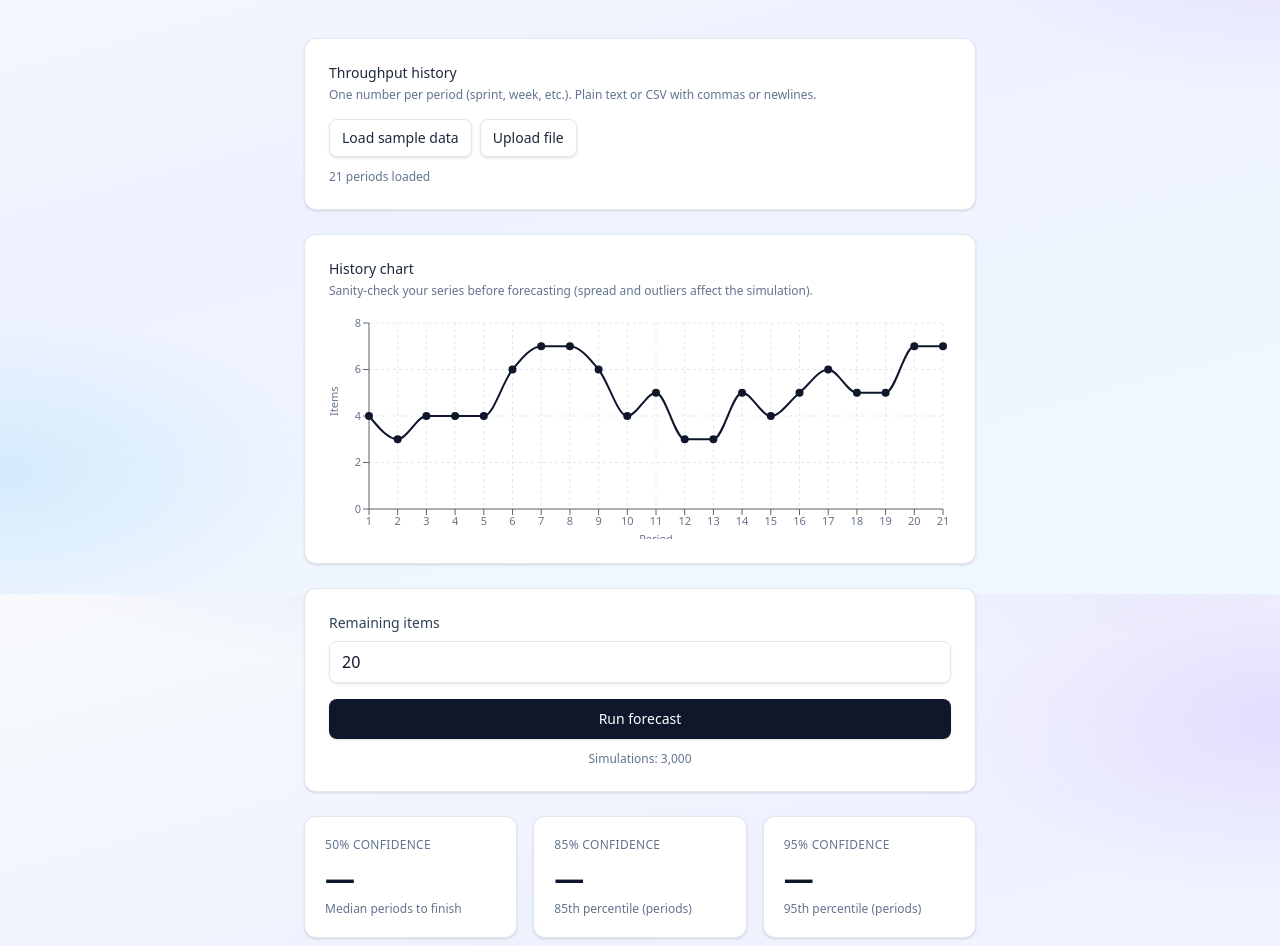
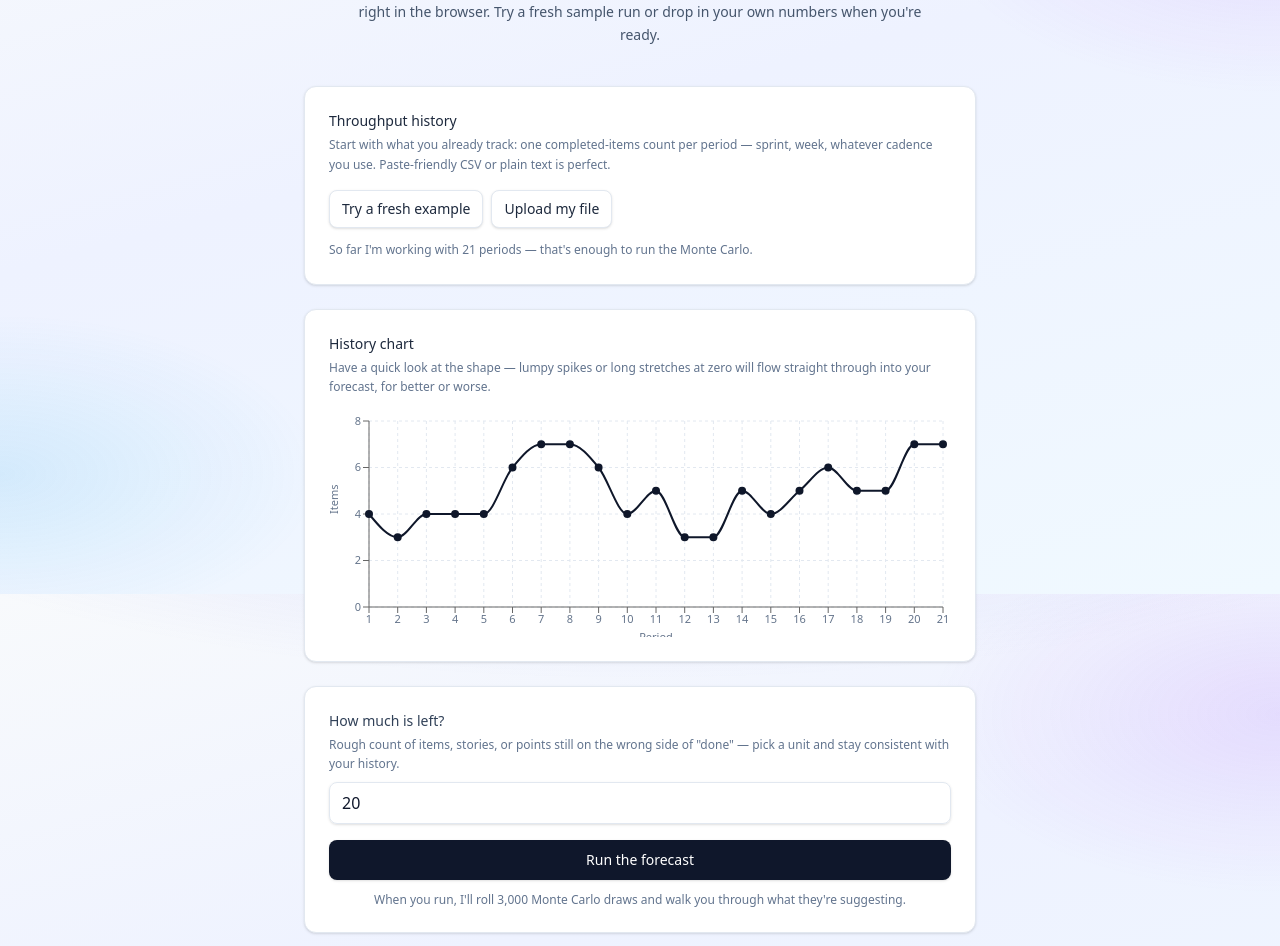
Before and after one commit to Mikrocode/FlowCast, a Next.js app: page / in a window 1280 px wide. Shown: the part 206-1152 px from the top of the page. Built offline with nearby package versions, Linux system fonts and the light colour scheme.

Commit message:
Add Flow Cast voice guidelines and enhance UI copy for clarity and empathy

```diff
--- a/app/page.tsx
+++ b/app/page.tsx
@@ -43,12 +43,36 @@ export default function Home() {
 
   const cards = useMemo(
     () => [
-      { label: "50% confidence", value: p50, sub: "Median periods to finish" },
-      { label: "85% confidence", value: p85, sub: "85th percentile (periods)" },
-      { label: "95% confidence", value: p95, sub: "95th percentile (periods)" },
+      {
+        label: "50% confidence",
+        value: p50,
+        sub: "About even odds — half the simulated timelines finish here or sooner.",
+      },
+      {
+        label: "85% confidence",
+        value: p85,
+        sub: "I'd lean on this when you need a date you can usually stand behind.",
+      },
+      {
+        label: "95% confidence",
+        value: p95,
+        sub: "The stress case — handy when someone asks how bad late delivery could look.",
+      },
     ],
     [p50, p85, p95]
   );
+
+  const consultantClosingNote = useMemo(() => {
+    if (p50 === null || p85 === null || p95 === null) return null;
+    const spread = p95 - p50;
+    if (spread <= 1) {
+      return "Your spread looks tight — throughput has probably been steady. I'd still walk stakeholders through the tails so nobody treats the median as a promise.";
+    }
+    if (spread <= 3) {
+      return "There's a healthy bit of variability in here. For outward planning I'd anchor on the 85% line, and use the median as 'if the next few periods look like the recent norm.'";
+    }
+    return "The range is opening up — usually that's volatility or a rocky history talking. Before you hard-commit, I'd double-check that the remaining work really matches what those past periods represent.";
+  }, [p50, p85, p95]);
 
   function handleRun() {
     if (!canRunForecast || isRunning) return;
@@ -101,18 +125,22 @@ export default function Home() {
       const text = String(reader.result ?? "");
       const nums = parseThroughputText(text);
       if (nums.length === 0) {
-        setDataError("No valid numbers found. Use comma or newline separated values (e.g. 5, 3, 7).");
+        setDataError(
+          "I couldn't find any numbers in that file. Try one value per line, or commas between values — for example: 5, 3, 7."
+        );
         return;
       }
       if (!nums.some((t) => t > 0)) {
-        setDataError("Need at least one period with throughput greater than zero.");
+        setDataError(
+          "Everything came through as zero. I'll need at least one period where you actually shipped something, or the simulation has nothing to sample from."
+        );
         return;
       }
       setDataError(null);
       setThroughputHistory(nums);
     };
     reader.onerror = () => {
-      setDataError("Could not read that file.");
+      setDataError("I couldn't read that file — if it's open in another app, try closing it or exporting again as CSV or plain text.");
     };
     reader.readAsText(file);
   }
@@ -126,16 +154,18 @@ export default function Home() {
           <FlowCastLogo className="h-16 w-16 text-indigo-600 sm:h-[4.5rem] sm:w-[4.5rem]" />
         </div>
         <h1 className="text-3xl font-semibold tracking-tight text-slate-900 sm:text-4xl">Flow Cast</h1>
-        <p className="mt-2 text-sm text-slate-600">
-          Monte Carlo forecast from throughput history (client-side). Load sample data or upload your own.
+        <p className="mt-2 max-w-xl mx-auto text-sm leading-relaxed text-slate-600">
+          I&apos;ll help you turn your throughput history into a probability-based finish forecast — right in the browser.
+          Try a fresh sample run or drop in your own numbers when you&apos;re ready.
         </p>
       </div>
 
       <div className="mx-auto w-full max-w-2xl space-y-6">
         <div className="rounded-xl border border-slate-200 bg-white p-6 shadow-sm">
           <h2 className="text-sm font-medium text-slate-800">Throughput history</h2>
-          <p className="mt-1 text-xs text-slate-500">
-            One number per period (sprint, week, etc.). Plain text or CSV with commas or newlines.
+          <p className="mt-1 text-xs leading-relaxed text-slate-500">
+            Start with what you already track: one completed-items count per period — sprint, week, whatever cadence you use. Paste-friendly
+            CSV or plain text is perfect.
           </p>
           <div className="mt-4 flex flex-wrap gap-2">
             <button
@@ -144,7 +174,7 @@ export default function Home() {
               disabled={isRunning}
               className="rounded-lg border border-slate-200 bg-white px-3 py-2 text-sm font-medium text-slate-800 shadow-sm hover:bg-slate-50 disabled:opacity-50"
             >
-              Load sample data
+              Try a fresh example
             </button>
             <button
               type="button"
@@ -152,7 +182,7 @@ export default function Home() {
               disabled={isRunning}
               className="rounded-lg border border-slate-200 bg-white px-3 py-2 text-sm font-medium text-slate-800 shadow-sm hover:bg-slate-50 disabled:opacity-50"
             >
-              Upload file
+              Upload my file
             </button>
             <input
               ref={fileInputRef}
@@ -167,19 +197,25 @@ export default function Home() {
               {dataError}
             </p>
           ) : null}
-          <p className="mt-3 text-xs text-slate-500">
-            {throughputHistory.length} period{throughputHistory.length === 1 ? "" : "s"} loaded
-            {!hasThroughputData && throughputHistory.length > 0
-              ? " — add at least one period with throughput above zero."
-              : ""}
+          <p className="mt-3 text-xs leading-relaxed text-slate-500">
+            {hasThroughputData ? (
+              <>
+                So far I&apos;m working with {throughputHistory.length} period
+                {throughputHistory.length === 1 ? "" : "s"} — that&apos;s enough to run the Monte Carlo.
+              </>
+            ) : throughputHistory.length > 0 ? (
+              <>I see {throughputHistory.length} values, but they&apos;re all zero. Add at least one period where you actually delivered something.</>
+            ) : (
+              <>Once you load data, I&apos;ll show how many periods we&apos;re using.</>
+            )}
           </p>
         </div>
 
         {throughputHistory.length > 0 ? (
           <div className="rounded-xl border border-slate-200 bg-white p-6 shadow-sm">
             <h2 className="text-sm font-medium text-slate-800">History chart</h2>
-            <p className="mt-1 text-xs text-slate-500">
-              Sanity-check your series before forecasting (spread and outliers affect the simulation).
+            <p className="mt-1 text-xs leading-relaxed text-slate-500">
+              Have a quick look at the shape — lumpy spikes or long stretches at zero will flow straight through into your forecast, for better or worse.
             </p>
             <div className="mt-4">
               <ThroughputChart data={throughputHistory} />
@@ -189,8 +225,11 @@ export default function Home() {
 
         <div className="rounded-xl border border-slate-200 bg-white p-6 shadow-sm">
           <label htmlFor="remaining" className="block text-sm font-medium text-slate-700">
-            Remaining items
+            How much is left?
           </label>
+          <p className="mt-1 text-xs leading-relaxed text-slate-500">
+            Rough count of items, stories, or points still on the wrong side of &quot;done&quot; — pick a unit and stay consistent with your history.
+          </p>
           <input
             id="remaining"
             type="number"
@@ -207,17 +246,25 @@ export default function Home() {
             disabled={!canRunForecast || isRunning}
             className="mt-4 w-full rounded-lg bg-slate-900 px-4 py-2.5 text-sm font-medium text-white shadow-sm transition hover:bg-slate-800 disabled:cursor-not-allowed disabled:opacity-50"
           >
-            {isRunning ? "Running…" : "Run forecast"}
+            {isRunning ? "Running the scenarios…" : "Run the forecast"}
           </button>
           {!hasThroughputData ? (
-            <p className="mt-2 text-xs text-amber-700">
-              Load or upload throughput with at least one value above zero to run a forecast.
+            <p className="mt-2 text-xs leading-relaxed text-amber-800">
+              I need throughput with at least one non-zero period before I can simulate — grab the example data or upload yours when you can.
+            </p>
+          ) : !isValid ? (
+            <p className="mt-2 text-xs leading-relaxed text-amber-800">
+              Pop in a positive number for what&apos;s left and we&apos;re good to go.
             </p>
           ) : null}
           <p
             className={`mt-3 text-center text-xs tabular-nums ${isRunning ? "font-medium text-slate-700" : "text-slate-500"}`}
           >
-            Simulations: {simulationDisplay.toLocaleString()}
+            {isRunning
+              ? `Crunching ${simulationDisplay.toLocaleString()} Monte Carlo draws…`
+              : p50 !== null
+                ? `That pass used ${SIMULATIONS.toLocaleString()} simulations — happy to re-run if you change the inputs.`
+                : `When you run, I'll roll ${SIMULATIONS.toLocaleString()} Monte Carlo draws and walk you through what they're suggesting.`}
           </p>
         </div>
 
@@ -233,10 +280,24 @@ export default function Home() {
               <p className="mt-2 text-3xl font-semibold tabular-nums text-slate-900">
                 {card.value === null ? "—" : formatPeriods(card.value)}
               </p>
-              <p className="mt-1 text-xs text-slate-500">{card.sub}</p>
+              <p className="mt-1 text-xs leading-relaxed text-slate-500">{card.sub}</p>
             </div>
           ))}
         </div>
+
+        {consultantClosingNote ? (
+          <div className="rounded-xl border border-indigo-200/80 bg-indigo-50/60 px-5 py-4 shadow-sm">
+            <p className="text-sm font-medium text-indigo-950">Here&apos;s how I&apos;d read this</p>
+            <p className="mt-2 text-sm leading-relaxed text-slate-700">{consultantClosingNote}</p>
+          </div>
+        ) : (
+          <div className="rounded-xl border border-dashed border-slate-200 bg-white/70 px-5 py-4 text-center shadow-sm">
+            <p className="text-sm leading-relaxed text-slate-600">
+              Run the forecast when your history and remaining scope feel right — I&apos;ll spell out what the percentiles imply for your next
+              conversation with leadership.
+            </p>
+          </div>
+        )}
       </div>
     </main>
   );
```
Also changed, not shown: 2 other files (tests, documents, lock files or other folders).
